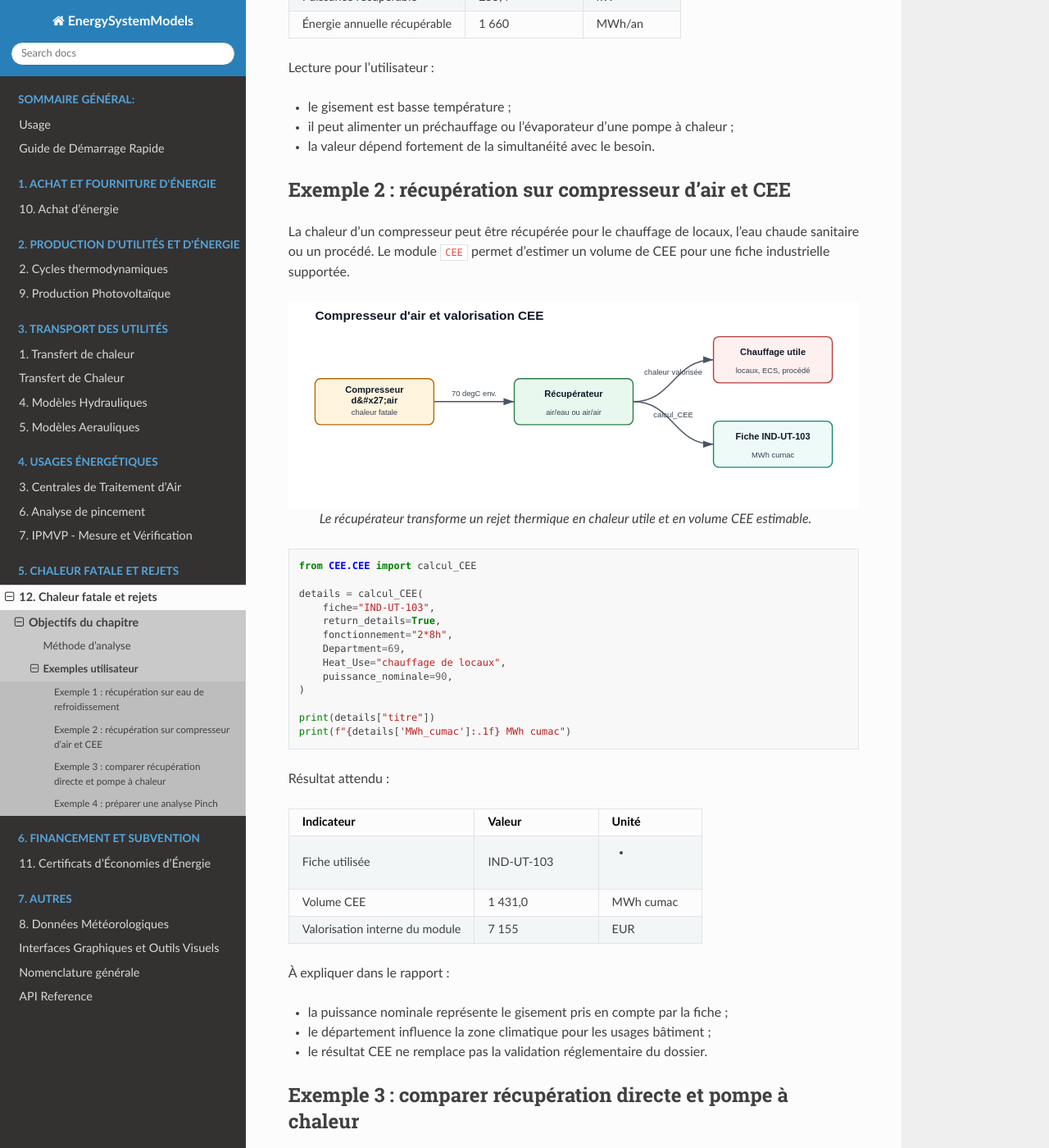
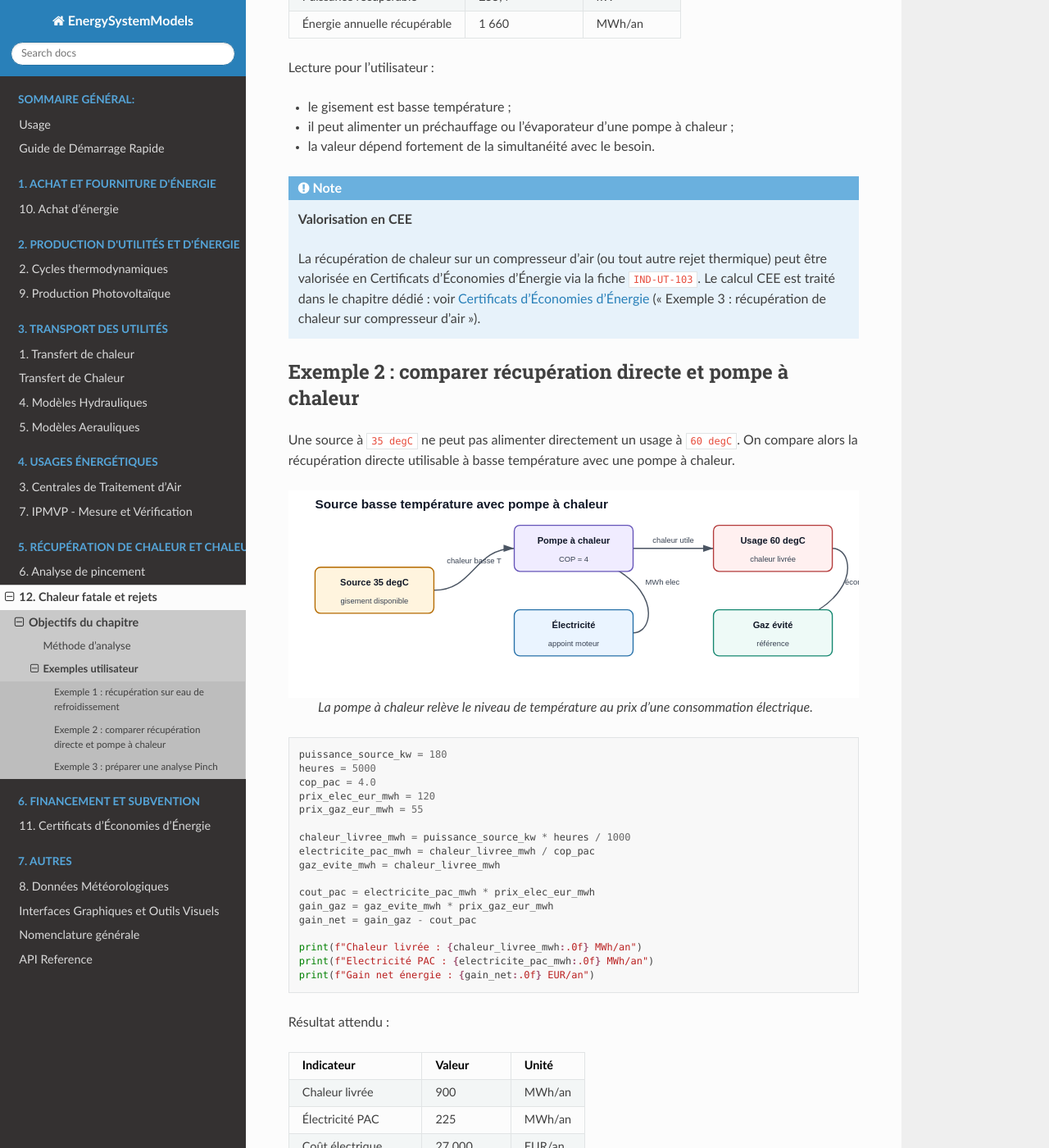
Before and after one commit to ZoheirHADID/EnergySystemModels-fr, a Sphinx documentation site: the page built from docs/source/012-chaleur-fatale/exemples.rst, in a window 1280 px wide and 1400 px high, scrolled down 961 px. Shown: the whole window at 82% size. Built offline with Sphinx 7.4.7 and the Read the Docs theme 3.1.0, drawn with Linux system fonts in a browser that asks for light colours; some of the changed text lies outside the part shown.

Commit message:
docs: reorg chapitres + Pinch reel (012)
- 012 Ex4 Pinch : API corrigee (id/name + Pinch_Temperature/Heating_duty/
  Cooling_duty/heat_recovery), vraies valeurs (pincement 175, Qh 0, Qc 58,
  recup 361 kW) + 2 vrais plots (composites + GCC).
- CEE deplace hors de recup de chaleur : l'exemple CEE compresseur d'air
  (doublon de 011/module_cee Ex3) devient un renvoi :doc: vers le chapitre CEE.
  Renumerotation Ex3->Ex2, Ex4->Ex3.
- index.rst : 006-pinch deplace de "4. Usages" vers "5. Recuperation de
  chaleur et chaleur fatale" (avec 012).

Co-Authored-By: Claude Opus 4.8 (1M context) <noreply@anthropic.com>

```diff
--- a/docs/source/012-chaleur-fatale/exemples.rst
+++ b/docs/source/012-chaleur-fatale/exemples.rst
@@ -52,62 +52,15 @@ Lecture pour l'utilisateur :
 * il peut alimenter un préchauffage ou l'évaporateur d'une pompe à chaleur ;
 * la valeur dépend fortement de la simultanéité avec le besoin.
 
-Exemple 2 : récupération sur compresseur d'air et CEE
------------------------------------------------------
+.. note:: **Valorisation en CEE**
 
-La chaleur d'un compresseur peut être récupérée pour le chauffage de locaux,
-l'eau chaude sanitaire ou un procédé. Le module ``CEE`` permet d'estimer un
-volume de CEE pour une fiche industrielle supportée.
+   La récupération de chaleur sur un compresseur d'air (ou tout autre rejet
+   thermique) peut être valorisée en Certificats d'Économies d'Énergie via la
+   fiche ``IND-UT-103``. Le calcul CEE est traité dans le chapitre dédié :
+   voir :doc:`../011-cee/module_cee` (« Exemple 3 : récupération de chaleur sur
+   compresseur d'air »).
 
-.. figure:: ../images/012_chaleur_fatale_compresseur_cee.svg
-   :alt: Schéma de récupération sur compresseur d'air avec CEE
-   :align: center
-
-   Le récupérateur transforme un rejet thermique en chaleur utile et en volume
-   CEE estimable.
-
-.. code-block:: python
-
-   from CEE.CEE import calcul_CEE
-
-   details = calcul_CEE(
-       fiche="IND-UT-103",
-       return_details=True,
-       fonctionnement="2*8h",
-       Department=69,
-       Heat_Use="chauffage de locaux",
-       puissance_nominale=90,
-   )
-
-   print(details["titre"])
-   print(f"{details['MWh_cumac']:.1f} MWh cumac")
-
-Résultat attendu :
-
-.. list-table::
-   :widths: 45 30 25
-   :header-rows: 1
-
-   * - Indicateur
-     - Valeur
-     - Unité
-   * - Fiche utilisée
-     - IND-UT-103
-     - -
-   * - Volume CEE
-     - 1 431,0
-     - MWh cumac
-   * - Valorisation interne du module
-     - 7 155
-     - EUR
-
-À expliquer dans le rapport :
-
-* la puissance nominale représente le gisement pris en compte par la fiche ;
-* le département influence la zone climatique pour les usages bâtiment ;
-* le résultat CEE ne remplace pas la validation réglementaire du dossier.
-
-Exemple 3 : comparer récupération directe et pompe à chaleur
+Exemple 2 : comparer récupération directe et pompe à chaleur
 ------------------------------------------------------------
 
 Une source à ``35 degC`` ne peut pas alimenter directement un usage à
@@ -173,7 +126,7 @@ Interprétation :
 * si le gaz évité est cher ou carboné, l'intérêt augmente ;
 * le COP réel doit être recalculé avec les températures source et usage.
 
-Exemple 4 : préparer une analyse Pinch
+Exemple 3 : préparer une analyse Pinch
 --------------------------------------
 
 Lorsque plusieurs flux chauds et froids existent, l'analyse Pinch permet
@@ -202,36 +158,55 @@ d'identifier la récupération maximale théorique avant de dessiner les
 
    pinch = PinchAnalysis.Object(df)
 
-   print(f"Pinch : {pinch.T_pinch} degC")
-   print(f"Utilité chaude minimale : {pinch.Qh_min:.1f} kW")
-   print(f"Utilité froide minimale : {pinch.Qc_min:.1f} kW")
+   print(f"Pincement : {pinch.Pinch_Temperature} degC")       # 175
+   print(f"Utilité chaude minimale : {pinch.Heating_duty} kW")  # 0
+   print(f"Utilité froide minimale : {pinch.Cooling_duty} kW")  # 58.0
+   print(f"Chaleur récupérée : {pinch.heat_recovery} kW")      # 361.0
 
    pinch.plot_composites_curves()
    pinch.plot_GCC()
 
-Résultats à afficher :
+Résultats réels :
 
 .. list-table::
    :widths: 40 40 20
    :header-rows: 1
 
    * - Indicateur
-     - Attribut
+     - Attribut (valeur)
      - Unité
    * - Point de pincement
-     - ``pinch.T_pinch``
+     - ``pinch.Pinch_Temperature`` (= 175)
      - degC
    * - Utilité chaude minimale
-     - ``pinch.Qh_min``
+     - ``pinch.Heating_duty`` (= 0)
      - kW
    * - Utilité froide minimale
-     - ``pinch.Qc_min``
+     - ``pinch.Cooling_duty`` (= 58,0)
+     - kW
+   * - Chaleur récupérée
+     - ``pinch.heat_recovery`` (= 361,0)
      - kW
 
-Plots prévus par l'exemple :
+Ici l'utilité chaude minimale est **nulle** : les flux chauds fournissent, par
+intégration, la totalité du besoin de chauffe ; seule une utilité froide de
+58 kW reste nécessaire, pour 361 kW récupérés.
 
-* ``pinch.plot_composites_curves()`` affiche les courbes composites.
-* ``pinch.plot_GCC()`` affiche la grande courbe composite.
+Plots générés par l'exemple (sorties réelles) :
+
+.. figure:: ../images/012_chaleur_fatale_pinch_composites.svg
+   :alt: Courbes composites réelles (chaleur fatale)
+   :align: center
+
+   ``pinch.plot_composites_curves()`` : composites chaude et froide en
+   températures décalées ; le recouvrement = 361 kW récupérables.
+
+.. figure:: ../images/012_chaleur_fatale_pinch_gcc.svg
+   :alt: Grande courbe composite réelle (chaleur fatale)
+   :align: center
+
+   ``pinch.plot_GCC()`` : la grande courbe composite touche l'axe au pincement
+   (175 °C) et montre l'utilité froide résiduelle (58 kW) en bas.
 
 Ce cas est à utiliser quand l'utilisateur veut passer d'un simple inventaire à
 une stratégie d'intégration thermique complète.
--- a/docs/source/index.rst
+++ b/docs/source/index.rst
@@ -56,13 +56,13 @@ Table des matières
    :caption: 4. Usages énergétiques
 
    003-ahu_modules/index
-   006-pinch_analysis/index
    007-ipmvp/index
 
 .. toctree::
    :maxdepth: 2
-   :caption: 5. Chaleur fatale et rejets
+   :caption: 5. Récupération de chaleur et chaleur fatale
 
+   006-pinch_analysis/index
    012-chaleur-fatale/index
 
 .. toctree::
```
Also changed, not shown: other parts of docs/source/012-chaleur-fatale/exemples.rst (+3 -0 lines), docs/source/images/012_chaleur_fatale_pinch_composites.svg (added), docs/source/images/012_chaleur_fatale_pinch_gcc.svg (added).
